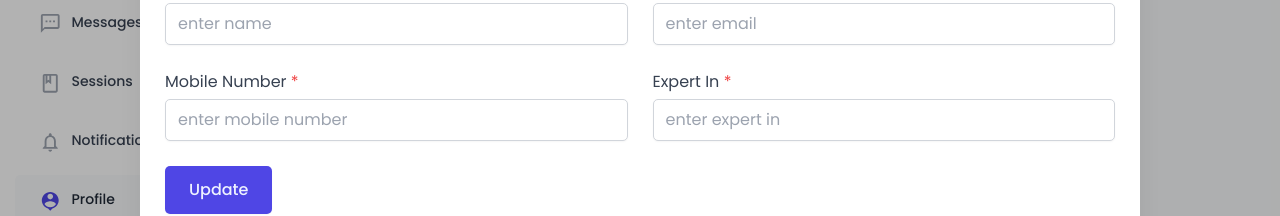
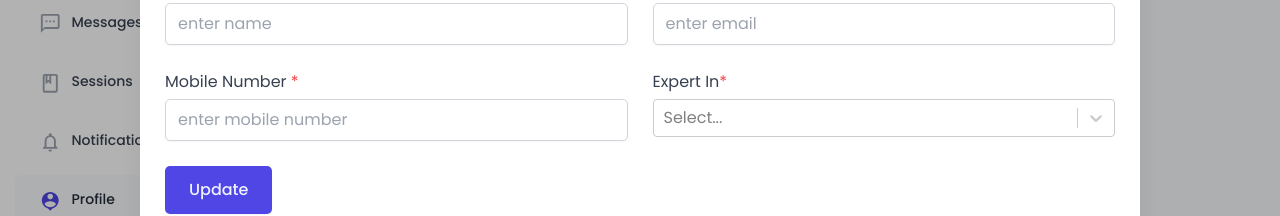
Before and after one commit to Abhisek0721/mentorsklub-frontend, a React (Vite) app: page /profile in a window 1280 px wide. Both pictures are taken after a click on the button "Edit Profile". Shown: the part 331-547 px from the top of the page. Built offline with nearby package versions, Linux system fonts and the light colour scheme.

Commit message:
added select option in update profile

```diff
--- a/package.json
+++ b/package.json
@@ -23,6 +23,7 @@
     "react-icons": "^5.0.1",
     "react-leaflet": "^4.2.1",
     "react-router-dom": "^6.22.3",
+    "react-select": "^5.8.0",
     "react-toastify": "^10.0.5",
     "styled-components": "^6.1.8"
   },
--- a/src/components/ProfilePopUp.jsx
+++ b/src/components/ProfilePopUp.jsx
@@ -1,6 +1,7 @@
 import React, { useState } from "react";
 import CloseIcon from "@mui/icons-material/Close";
 import toast, { Toaster } from "react-hot-toast";
+import Select from "react-select";
 
 const InputData = [
   {
@@ -24,13 +25,6 @@ const InputData = [
     placeholder: "enter mobile number",
     name: "mobileNumber",
   },
-  {
-    id: 4,
-    label: "Expert In",
-    type: "text",
-    placeholder: "enter expert in",
-    name: "expertIn",
-  },
 ];
 
 const ProfilePopUp = ({ handleShowProfilePopUP }) => {
@@ -41,11 +35,21 @@ const ProfilePopUp = ({ handleShowProfilePopUP }) => {
     expertIn: "",
   });
 
+  const [selectedOption, setSelectedOption] = useState(null);
+
   const handleChange = (e) => {
     const { name, value } = e.target;
     setFormData((prevFormData) => ({
       ...prevFormData,
       [name]: value,
+    }));
+  };
+
+  const handleSelectChange = (selectedOption) => {
+    setSelectedOption(selectedOption);
+    setFormData((prevFormData) => ({
+      ...prevFormData,
+      expertIn: selectedOption.value,
     }));
   };
 
@@ -68,11 +72,29 @@ const ProfilePopUp = ({ handleShowProfilePopUP }) => {
     }
   };
 
+  const options = [
+    { value: "Programming", label: "Programming" },
+    { value: "Finance", label: "Finance" },
+    { value: "Business", label: "Business" },
+    { value: "Marketing", label: "Marketing" },
+    { value: "Design", label: "Design" },
+    { value: "Engineering", label: "Engineering" },
+    { value: "Health", label: "Health" },
+    { value: "Education", label: "Education" },
+    { value: "Science", label: "Science" },
+    { value: "Technology", label: "Technology" },
+    { value: "Arts", label: "Arts" },
+    { value: "Language", label: "Language" },
+    { value: "Music", label: "Music" },
+    { value: "Sports", label: "Sports" },
+    { value: "Other", label: "Other" },
+  ];
+
   return (
     <div className="bg-black w-full h-screen flex justify-center items-center bg-opacity-30">
       <Toaster />
 
-      <div className="w-[1000px] h-max  bg-white p-10 rounded-xl  shadow-md">
+      <div className="w-max xl:w-[1000px] h-max  bg-white p-10 rounded-xl  shadow-md">
         <div className="flex justify-between items-center my-5">
           <h1 className="text-4xl font-semibold ">Update Profile</h1>
           <div>
@@ -101,6 +123,17 @@ const ProfilePopUp = ({ handleShowProfilePopUP }) => {
                 />
               </div>
             ))}
+            <div className="flex flex-col gap-2">
+              <label htmlFor="options">
+                Expert In<span className="text-red-500">*</span>
+              </label>
+              <Select
+                options={options}
+                value={selectedOption}
+                onChange={handleSelectChange}
+                className="w-full"
+              />
+            </div>
           </div>
           <div className="mt-10">
             <button
```
Also changed, not shown: 1 other file (tests, documents, lock files or other folders).
